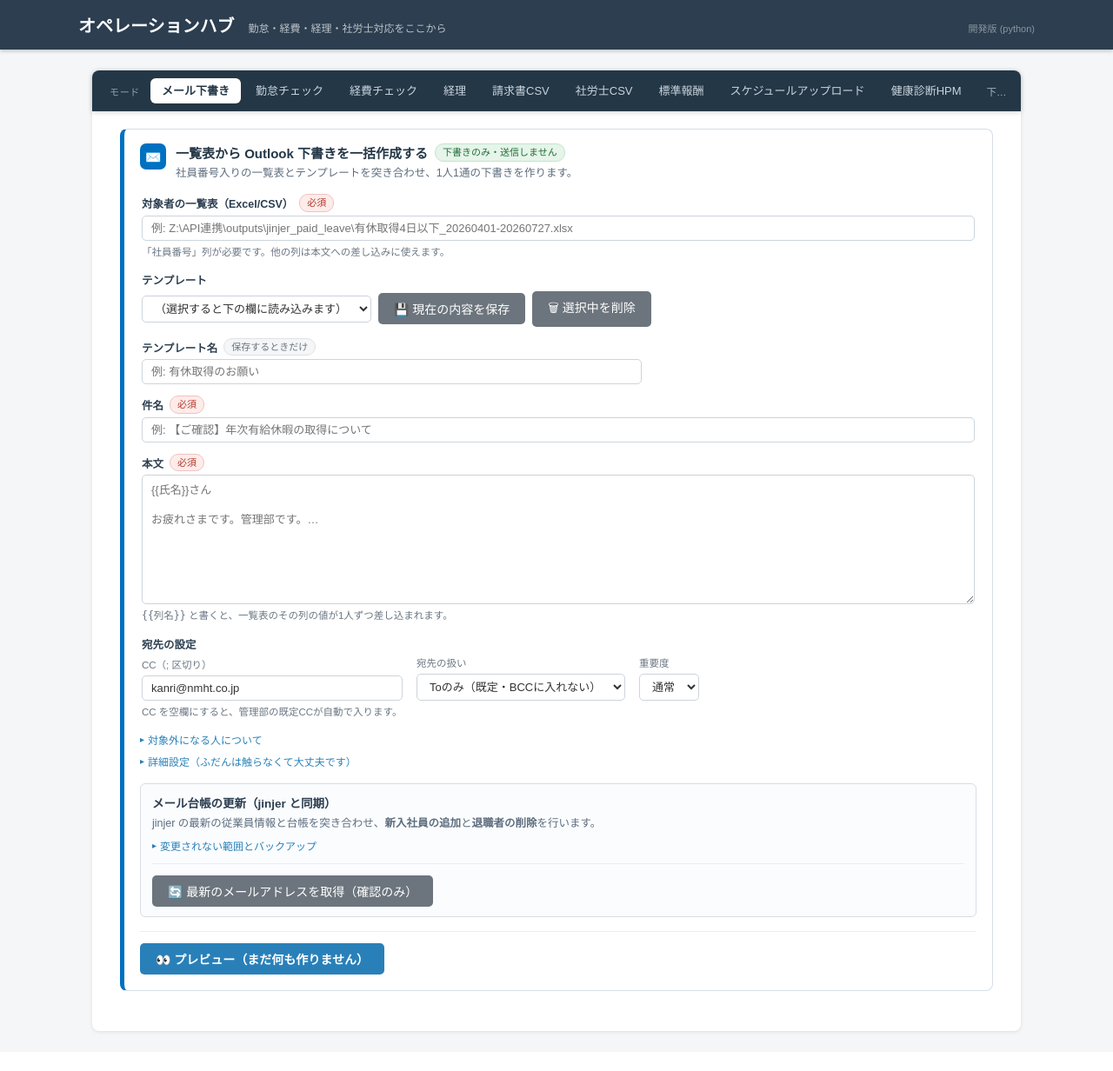
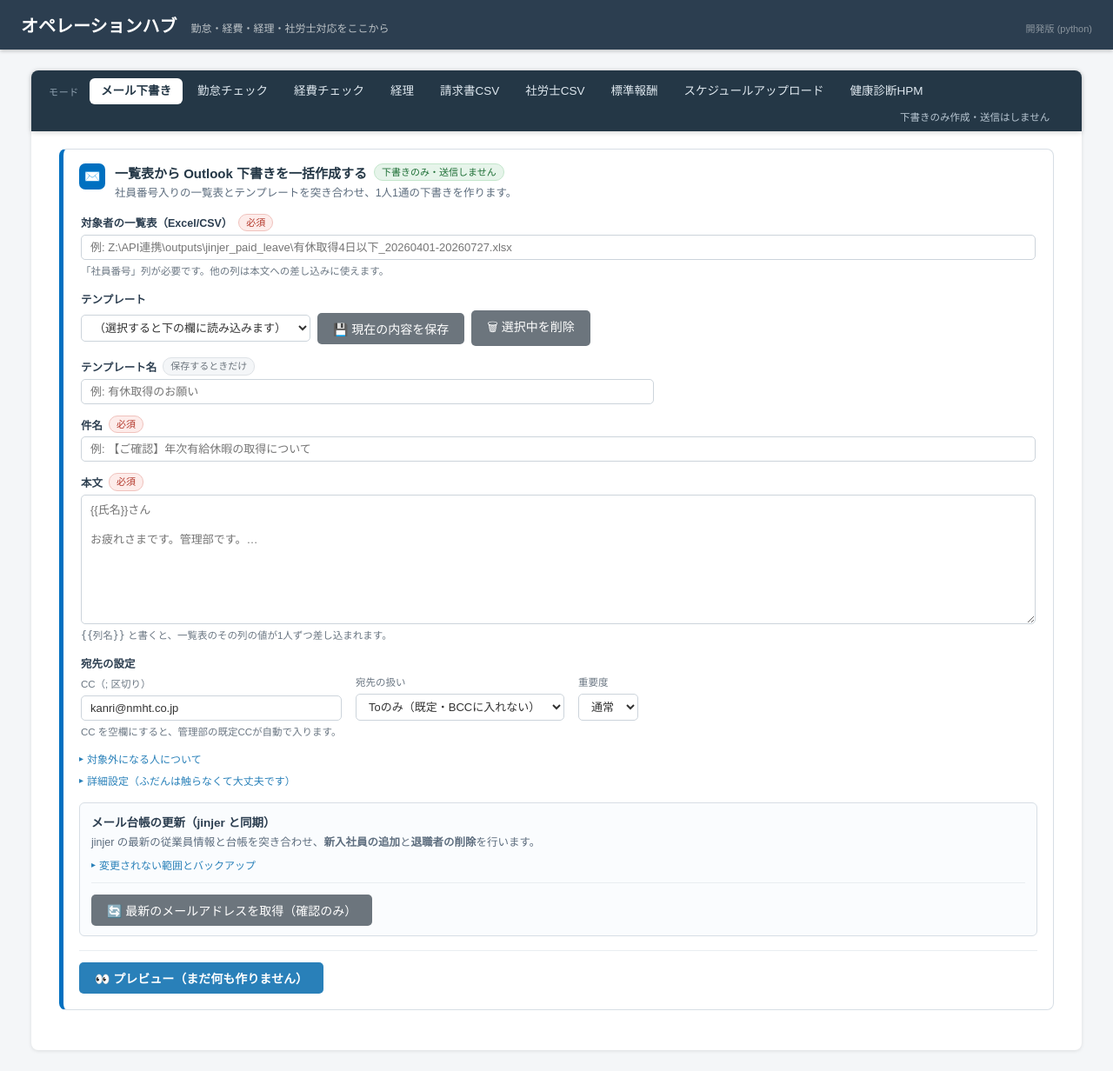
Before and after one commit to Nmhtkanri/kintaicheak, a Flask app: page / in a window 1280 px wide. Shown: the whole page at 87% size. Before the commit the page ends 1190 px from the top, so only its background shows below. Run offline with Flask 3, Linux system fonts and the light colour scheme; data that the repository does not hold is empty.

Commit message:
UI: 全モードの画面幅を広げ、モードタブが切れないようにする
ヘッダーと本文の max-width が 1100px 固定で、ワイド画面でも横幅を使えず、
請求書CSVのような列数の多い表が横スクロールになっていた。CSS変数
--app-max-width を作り min(1680px, 100vw - 40px) に広げる。

モードタブは実測でタブ9本＋見出しに約1050px必要なのに枠が1100pxしかなく、
右端のヒント欄が潰れて1文字だけ表示される状態だった(「請…」)。幅を広げて
約630px確保し、それでも足りないときは切らずに折り返すよう flex-wrap を入れ、
文字色とサイズを上げて読みやすくした。

CSSの読み込みに版を付けていなかったため、共有側を更新してもブラウザが
古いCSSを使い続けることがあった。build_stamp をクエリに付ける。

Co-Authored-By: Claude Fable 5 <noreply@anthropic.com>

```diff
--- a/static/style.css
+++ b/static/style.css
@@ -2,6 +2,13 @@
     box-sizing: border-box;
     margin: 0;
     padding: 0;
+}
+
+:root {
+    /* 画面の最大幅。ヘッダーと本文で共通に使う（全モード共通）。
+       請求書CSVのように列数の多い表を横スクロールなしで見せたいので広めに取り、
+       ウィンドウが狭いときは 100vw に追随させる。 */
+    --app-max-width: min(1680px, calc(100vw - 40px));
 }
 
 body {
@@ -18,7 +25,7 @@ body {
     box-shadow: 0 2px 4px rgba(0,0,0,0.2);
 }
 .header-inner {
-    max-width: 1100px;
+    max-width: var(--app-max-width);
     margin: 0 auto;
     display: flex;
     align-items: baseline;
@@ -34,7 +41,7 @@ body {
 }
 
 .main-content {
-    max-width: 1100px;
+    max-width: var(--app-max-width);
     margin: 24px auto;
     padding: 0 16px;
 }
@@ -906,7 +913,9 @@ body {
     border-radius: 8px 8px 0 0;
     display: flex;
     align-items: center;
+    flex-wrap: wrap;   /* 幅が足りないときは折り返す。切れて読めないより折り返す方がよい */
     gap: 4px;
+    row-gap: 6px;
     box-shadow: 0 1px 6px rgba(0,0,0,.18);
 }
 .mode-tabs-caption {
@@ -926,8 +935,8 @@ body {
     display: inline-block;
     padding: 8px 13px;
     border-radius: 6px;
-    color: #c9d4dd;
-    font-size: 13px;
+    color: #dfe8ef;
+    font-size: 13.5px;
     line-height: 1;
     white-space: nowrap;
     cursor: pointer;
@@ -949,12 +958,14 @@ body {
 .mode-tabs-hint {
     margin-left: auto;
     padding-left: 12px;
-    color: #a9b8c6;
+    color: #b8c6d2;
     font-size: 11.5px;
     white-space: nowrap;
     overflow: hidden;
     text-overflow: ellipsis;
-    min-width: 0;
+    /* 0 だとタブに押し潰されて「請…」のように1文字だけ残る。
+       ここまで縮んだら潰さずに次の行へ折り返させる。 */
+    min-width: 18em;
 }
 
 /* --- カード見出し（アイコン＋タイトル1行＋リード1行） --- */
--- a/templates/base.html
+++ b/templates/base.html
@@ -4,7 +4,8 @@
     <meta charset="UTF-8">
     <meta name="viewport" content="width=device-width, initial-scale=1.0">
     <title>{% block title %}オペレーションハブ{% endblock %}</title>
-    <link rel="stylesheet" href="{{ url_for('static', filename='style.css') }}">
+    <!-- 版を付けて、共有側を更新したのにブラウザが古いCSSを使い続けるのを防ぐ -->
+    <link rel="stylesheet" href="{{ url_for('static', filename='style.css') }}?v={{ build_stamp | default('dev', true) | urlencode }}">
 </head>
 <body>
     <header class="app-header">
```
